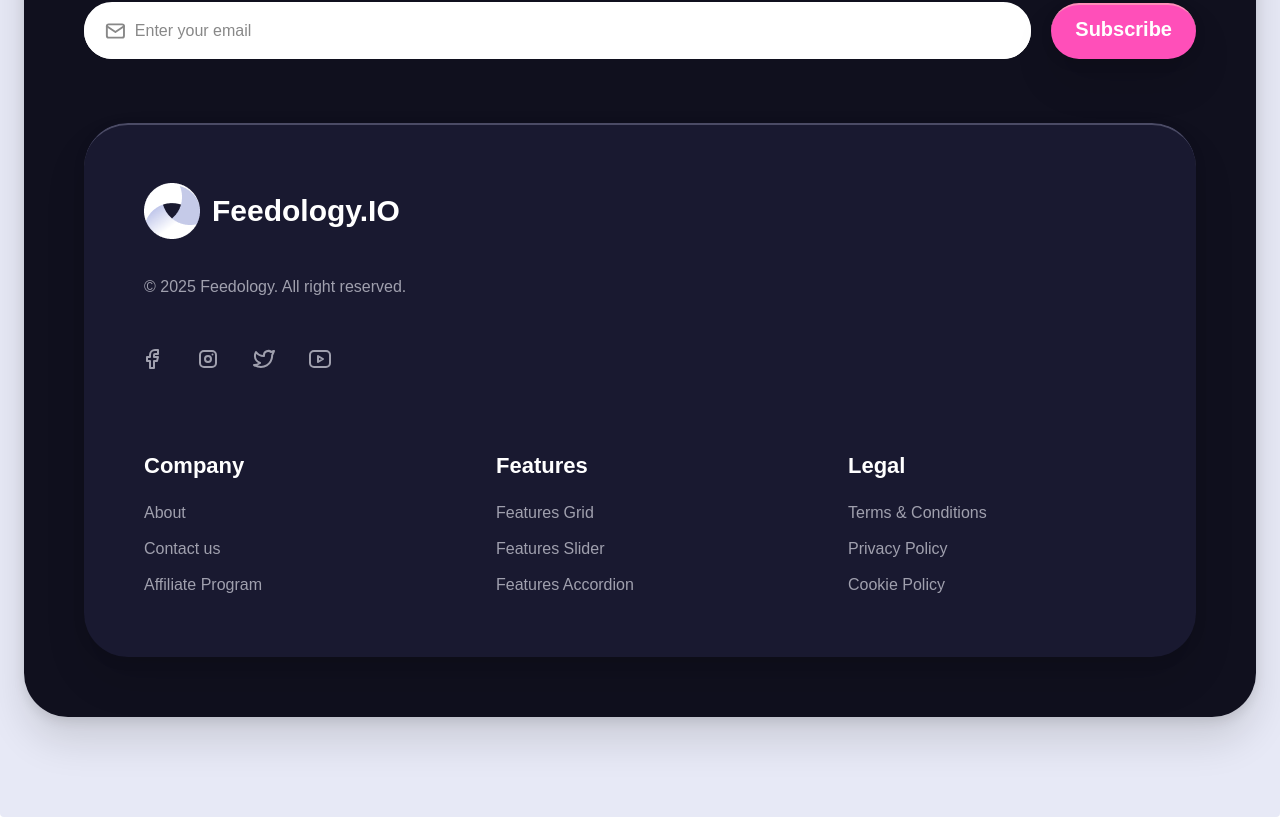
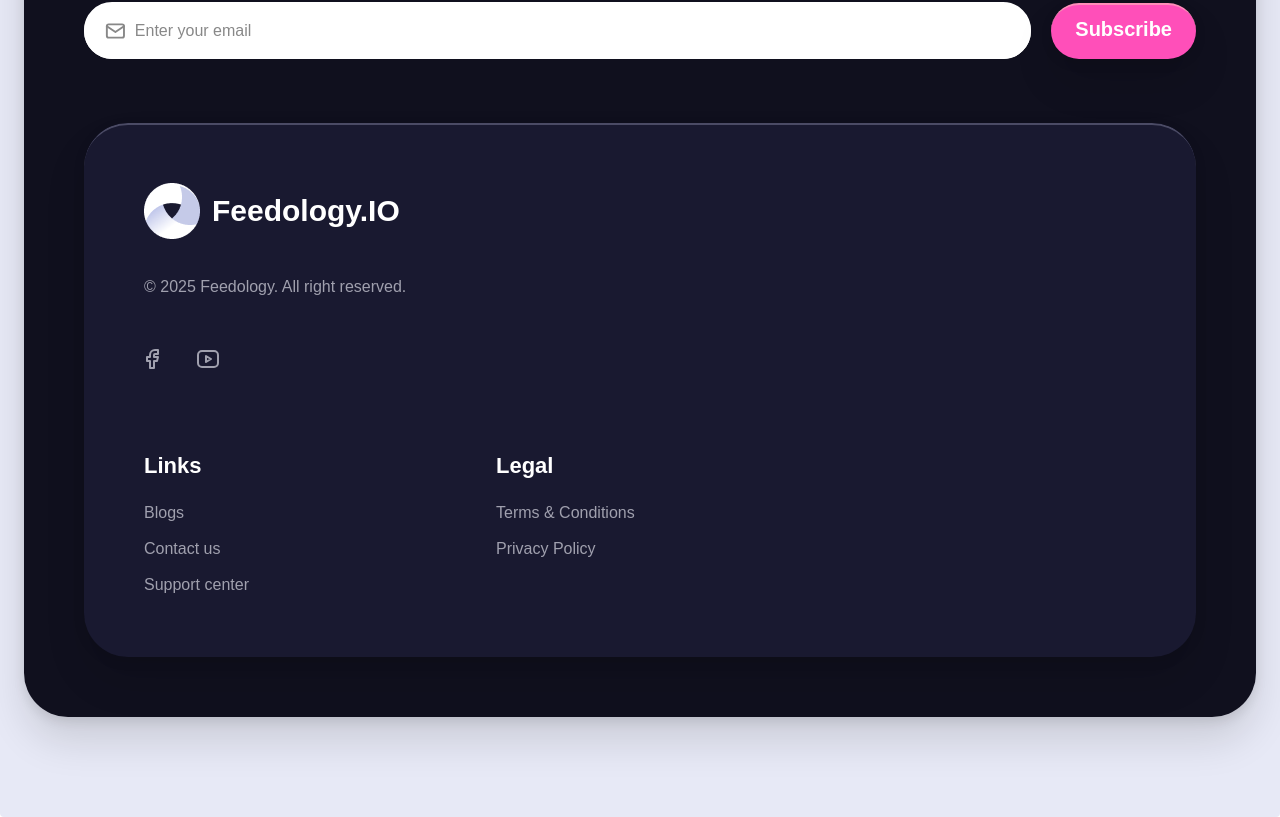
Before and after one commit to haitran-pm/feedology.io, a Next.js app: page /about in a window 1280 px wide. Shown: the part 1187-2004 px from the top of the page. Built offline with nearby package versions, Linux system fonts and the light colour scheme; no server answers; a web font is replaced by a local one; what @mui/material-nextjs would draw is missing.

Commit message:
Update footer links

```diff
--- a/src/components/sections/footer.tsx
+++ b/src/components/sections/footer.tsx
@@ -18,8 +18,6 @@
 import {
 	IconArrowUp as IconTop,
 	IconBrandFacebook,
-	IconBrandInstagram,
-	IconBrandTwitter,
 	IconBrandYoutube,
 } from '@tabler/icons-react';
 
@@ -41,32 +39,18 @@
 // Put Footer links row 1 here
 const footerLinks1: FooterLink[] = [
 	{
-		href: '/about',
-		label: 'About',
+		href: 'https://blogs.feedology.io/',
+		label: 'Blogs',
+		target: '_blank',
 	},
 	{
 		href: '/contact',
 		label: 'Contact us',
 	},
 	{
-		href: '/sample',
-		label: 'Affiliate Program',
-	},
-];
-
-// Put Footer links row 2 here
-const footerLinks2: FooterLink[] = [
-	{
-		href: '/#features-1',
-		label: 'Features Grid',
-	},
-	{
-		href: '/#features-2',
-		label: 'Features Slider',
-	},
-	{
-		href: '/#features-3',
-		label: 'Features Accordion',
+		href: 'https://support.feedology.io/',
+		label: 'Support center',
+		target: '_blank',
 	},
 ];
 
@@ -80,10 +64,6 @@
 		href: '/privacy',
 		label: 'Privacy Policy',
 	},
-	{
-		href: '/cookies',
-		label: 'Cookie Policy',
-	},
 ];
 
 // Put Social links here
@@ -92,16 +72,6 @@
 		href: '#',
 		icon: <IconBrandFacebook />,
 		label: 'Facebook',
-	},
-	{
-		href: '#',
-		icon: <IconBrandInstagram />,
-		label: 'Instagram',
-	},
-	{
-		href: '#',
-		icon: <IconBrandTwitter />,
-		label: 'Twitter',
 	},
 	{
 		href: '#',
@@ -243,30 +213,15 @@
 									<Grid size={{ xs: 12, md: 4, lg: 'auto' }}>
 										<Stack spacing={2}>
 											<Typography color="#ffffff" variant="subtitle1">
-												{`Company`}
+												{`Links`}
 											</Typography>
 											<Stack spacing={1.5}>
 												{footerLinks1.map((link) => (
-													<Link key={link.label} href={link.href}>
-														<Typography
-															color="rgba(160, 160, 174, 1)"
-															variant="body1"
-														>
-															{link.label}
-														</Typography>
-													</Link>
-												))}
-											</Stack>
-										</Stack>
-									</Grid>
-									<Grid size={{ xs: 12, md: 4, lg: 'auto' }}>
-										<Stack spacing={2}>
-											<Typography color="#ffffff" variant="subtitle1">
-												{`Features`}
-											</Typography>
-											<Stack spacing={1.5}>
-												{footerLinks2.map((link) => (
-													<Link key={link.label} href={link.href}>
+													<Link
+														key={link.label}
+														href={link.href}
+														{...(link.target ? { target: link.target } : {})}
+													>
 														<Typography
 															color="rgba(160, 160, 174, 1)"
 															variant="body1"
@@ -310,6 +265,7 @@
 interface FooterLink {
 	href: string;
 	label: string;
+	target?: string;
 }
 
 interface SocialLink {
```
